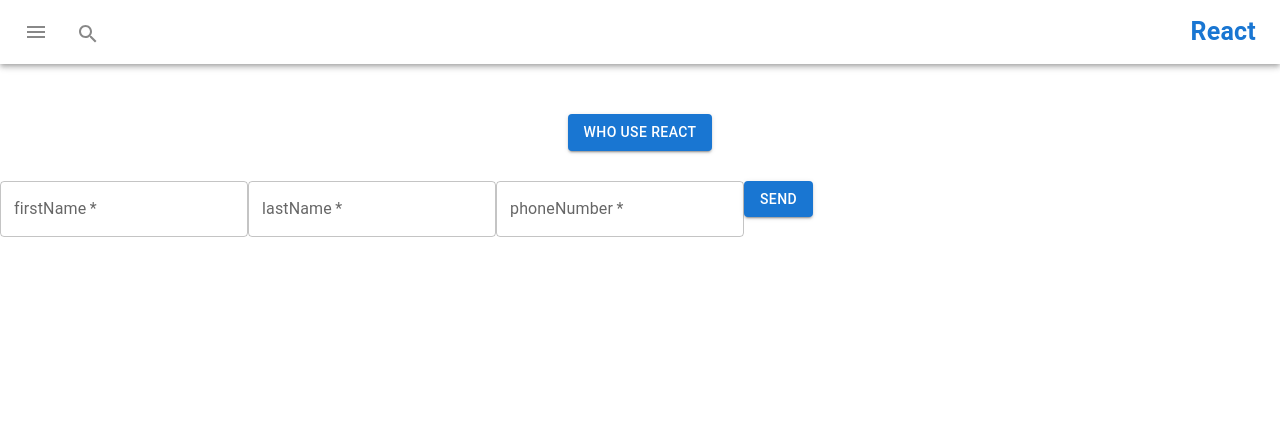
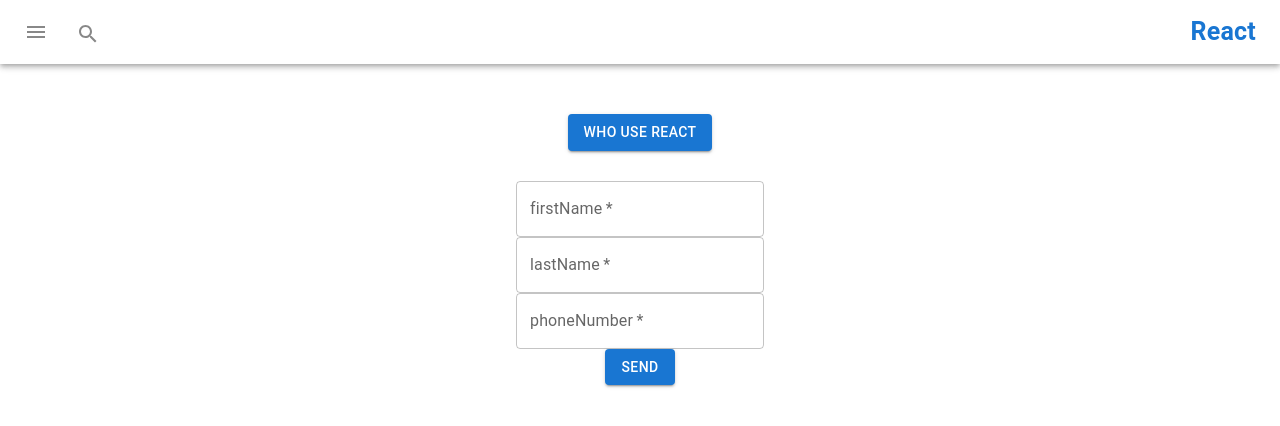
Before and after one commit to arsalannury/react-training, a React (Create React App) app: page / in a window 1280 px wide. Shown: the top 426 px of the page. Built offline with nearby package versions, Linux system fonts and the light colour scheme.

Commit message:
complete valid and add component styled

```diff
--- a/src/Index.css
+++ b/src/Index.css
@@ -14,3 +14,6 @@
     height: 100%;
     position: relative;
 }
+body{
+    height: 100%;
+}
--- a/src/component/Form/Form.jsx
+++ b/src/component/Form/Form.jsx
@@ -14,6 +14,13 @@ const schema = yup
   })
   .required();
 
+
+ const Wrapper = styled.div`
+  display : flex;
+  flex-direction : column;
+  align-items : center;
+  justify-content : space-around;
+ `
 
 
 const Form = () => {
@@ -37,6 +44,7 @@ const Form = () => {
   return (
     <>
       <form action="" onSubmit={handleSubmit(onSubmit)}>
+        <Wrapper>
         <Controller
           name="firstName"
           control={control}
@@ -77,6 +85,7 @@ const Form = () => {
           )}
         />
         <Button variant="contained">Send</Button>
+        </Wrapper>
       </form>
     </>
   );
```
